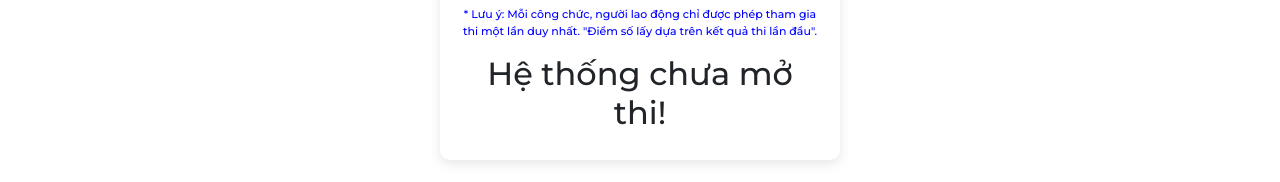
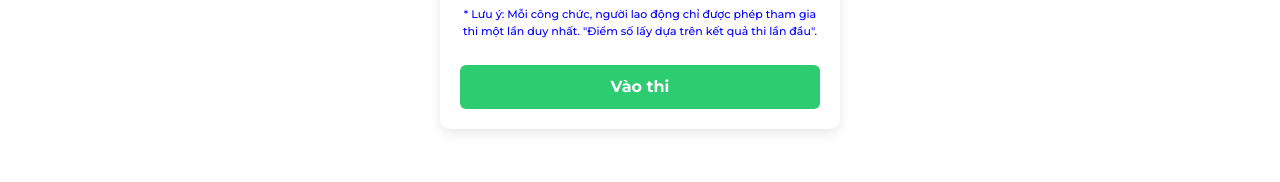
Before and after one commit to nguyenminhthang1310/VKSTPCT-software, a Vue app: page / in a window 1280 px wide. Shown: the part 482-664 px from the top of the page. Built offline with nearby package versions, Linux system fonts and the light colour scheme; no server answers.

Commit message:
bat dau thi

```diff
--- a/src/App.vue
+++ b/src/App.vue
@@ -92,7 +92,7 @@ export default {
         <div class="timer-question">
           <Timer
             ref="timer"
-            :duration="600"
+            :duration="1200"
             @send-time="receiveTimefromtimer"
             @start="startExam"
             @timeup="autoFinish"
--- a/src/components/loginForm.vue
+++ b/src/components/loginForm.vue
@@ -47,9 +47,8 @@
       * Lưu ý: Mỗi công chức, người lao động chỉ được phép tham gia thi một lần
       duy nhất. "Điểm số lấy dựa trên kết quả thi lần đầu".
     </p>
-    <!-- <h2>Chưa đến thời gian thi</h2> -->
-    <!-- <button class="btn-submit" @click="submit">Vào thi</button> -->
-    <h2>Hệ thống chưa mở thi!</h2>
+    <button class="btn-submit" @click="submit">Vào thi</button>
+
     <p v-if="error" class="error">{{ error }}</p>
   </div>
 
--- a/src/components/timer.vue
+++ b/src/components/timer.vue
@@ -41,7 +41,7 @@
 export default {
   name: "SimpleTimer",
   props: {
-    duration: { type: Number, default: 600 }, // 10 phút mặc định
+    duration: { type: Number, default: 1200 }, // 10 phút mặc định
   },
   data() {
     return {
```
